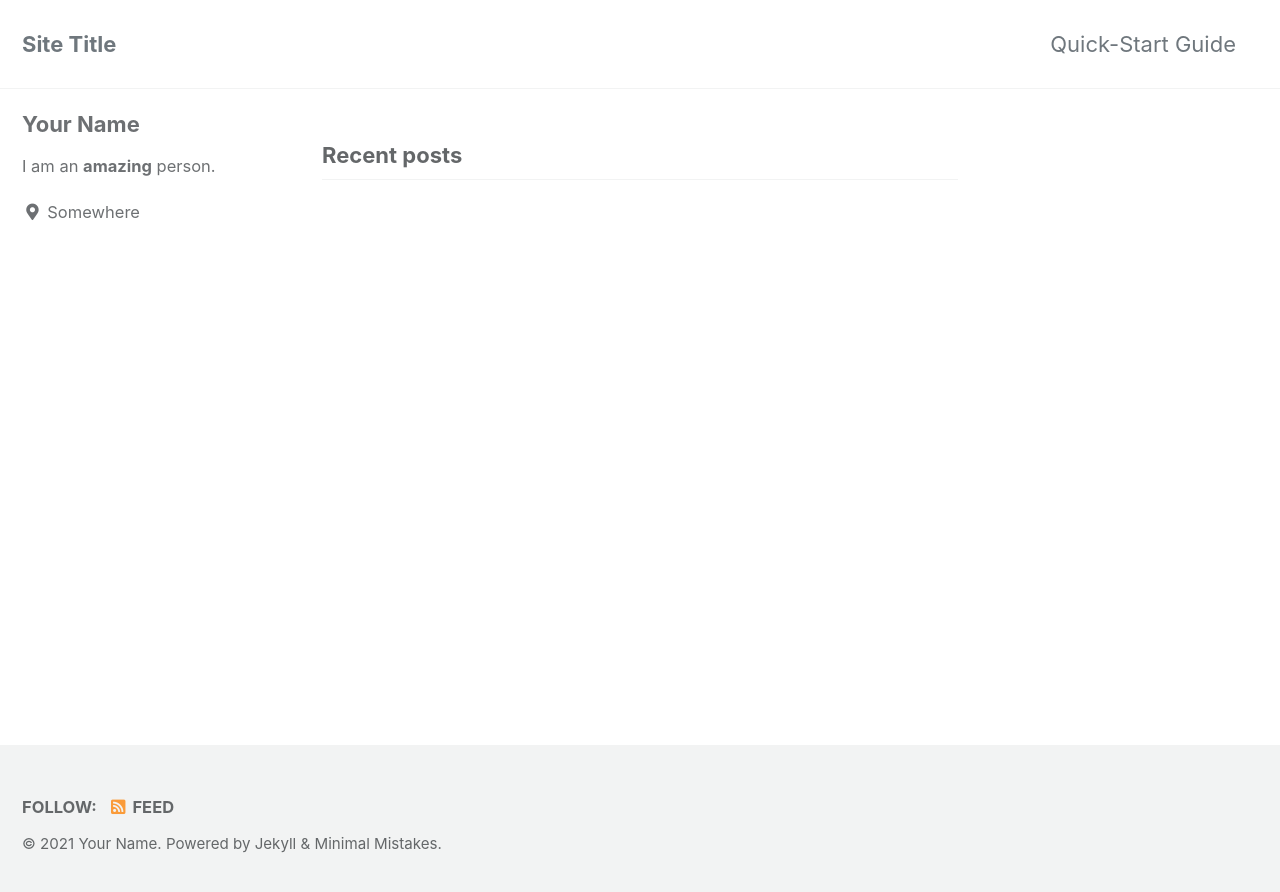
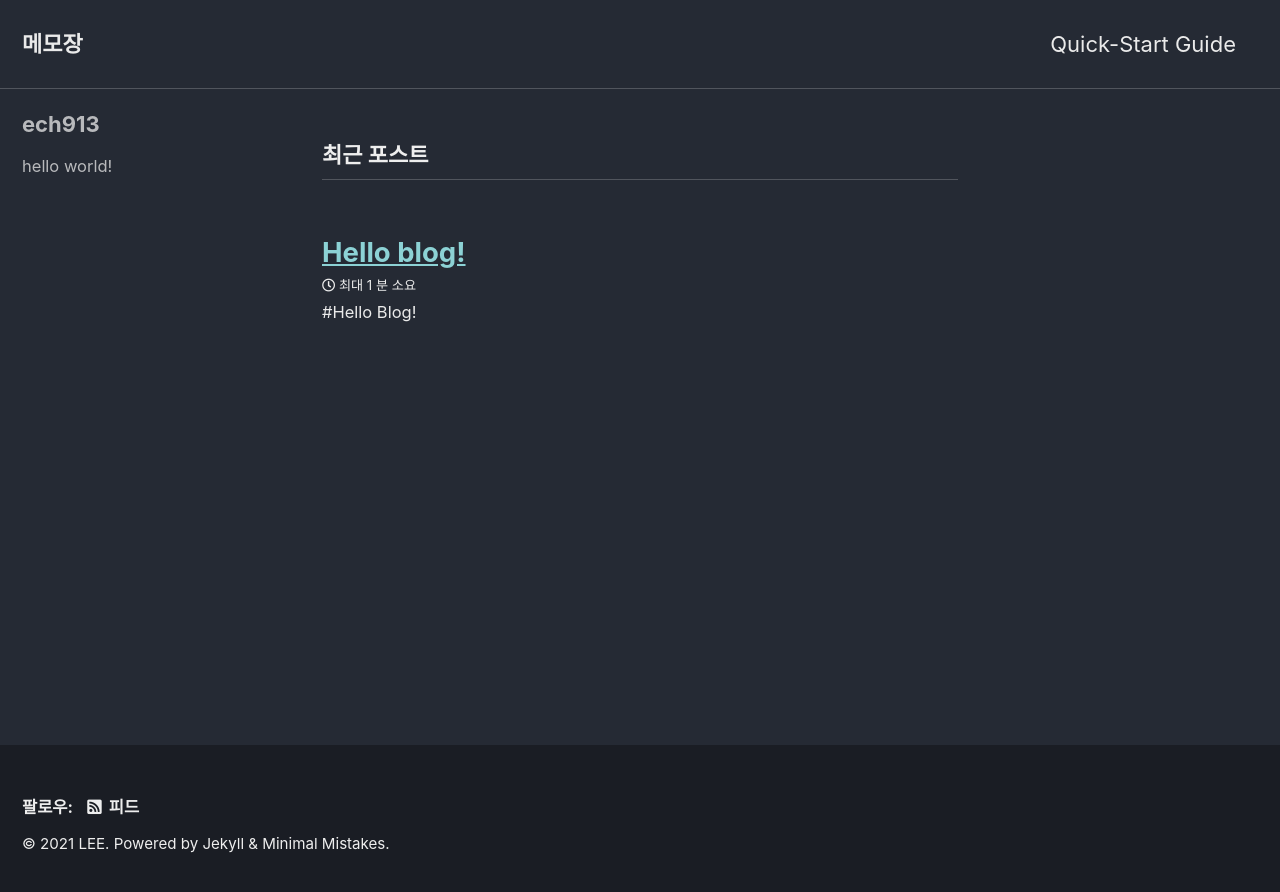
Before and after one commit to chanheelee913/chanheelee913.github.io, a Jekyll site: the page built from index.html, in a window 1280 px wide. Shown: the top 892 px of the page. Built offline with Jekyll 4.4.1, drawn with Linux system fonts in a browser that asks for light colours; cached includes are drawn as plain includes; the list of posts is cut into pages by our own code.

Commit message:
update config.yml

```diff
--- a/_config.yml
+++ b/_config.yml
@@ -12,18 +12,18 @@
 
 # theme                  : "minimal-mistakes-jekyll"
 # remote_theme           : "mmistakes/minimal-mistakes"
-minimal_mistakes_skin    : "default" # "air", "aqua", "contrast", "dark", "dirt", "neon", "mint", "plum", "sunrise"
+minimal_mistakes_skin    : "dark" # "air", "aqua", "contrast", "dark", "dirt", "neon", "mint", "plum", "sunrise"
 
 # Site Settings
-locale                   : "en-US"
-title                    : "Site Title"
+locale                   : "ko-KR"
+title                    : "메모장"
 title_separator          : "-"
 subtitle                 : # site tagline that appears below site title in masthead
-name                     : "Your Name"
-description              : "An amazing website."
+name                     : "LEE"
+description              : "구축중입니다."
 url                      : # the base hostname & protocol for your site e.g. "https://mmistakes.github.io"
 baseurl                  : # the subpath of your site, e.g. "/blog"
-repository               : # GitHub username/repo-name e.g. "mmistakes/minimal-mistakes"
+repository               : "ech913/ech913.github.io"
 teaser                   : # path of fallback teaser image, e.g. "/assets/images/500x300.png"
 logo                     : # path of logo image to display in the masthead, e.g. "/assets/images/88x88.png"
 masthead_title           : # overrides the website title displayed in the masthead, use " " for no title
@@ -101,10 +101,10 @@ analytics:
 
 # Site Author
 author:
-  name             : "Your Name"
+  name             : "ech913"
   avatar           : # path of avatar image, e.g. "/assets/images/bio-photo.jpg"
-  bio              : "I am an **amazing** person."
-  location         : "Somewhere"
+  bio              : "hello world!"
+  location         : #"Somewhere"
   email            :
   links:
     - label: "Email"
@@ -285,5 +285,5 @@ defaults:
       author_profile: true
       read_time: true
       comments: # true
-      share: true
-      related: true
+      share: false
+      related: false
--- /dev/null
+++ b/_posts/2021-10-01-hello blog!.md
@@ -0,0 +1 @@
+#Hello Blog!
```
